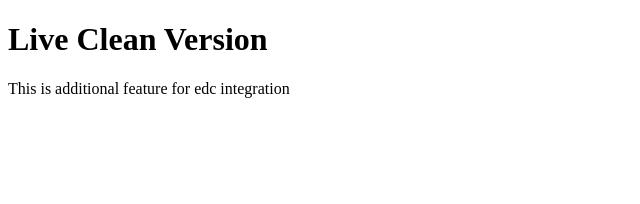
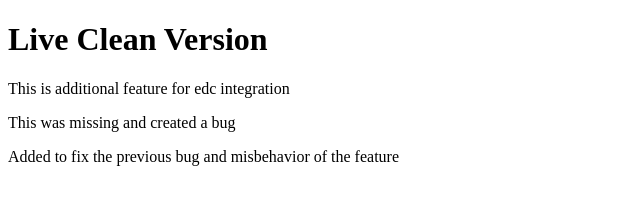
Before and after one commit to indra-oei/flow-simulation, a plain HTML site: page index.html in a window 1280 px wide. Shown: the whole page, without its empty margins (0-640 px from the left). Drawn offline with Linux system fonts and the light colour scheme.

```diff
--- a/index.html
+++ b/index.html
@@ -8,5 +8,7 @@
   <body>
     <h1>Live Clean Version</h1>
     <p>This is additional feature for edc integration</p>
+    <p>This was missing and created a bug</p>
+    <p>Added to fix the previous bug and misbehavior of the feature</p>
   </body>
 </html>
```
